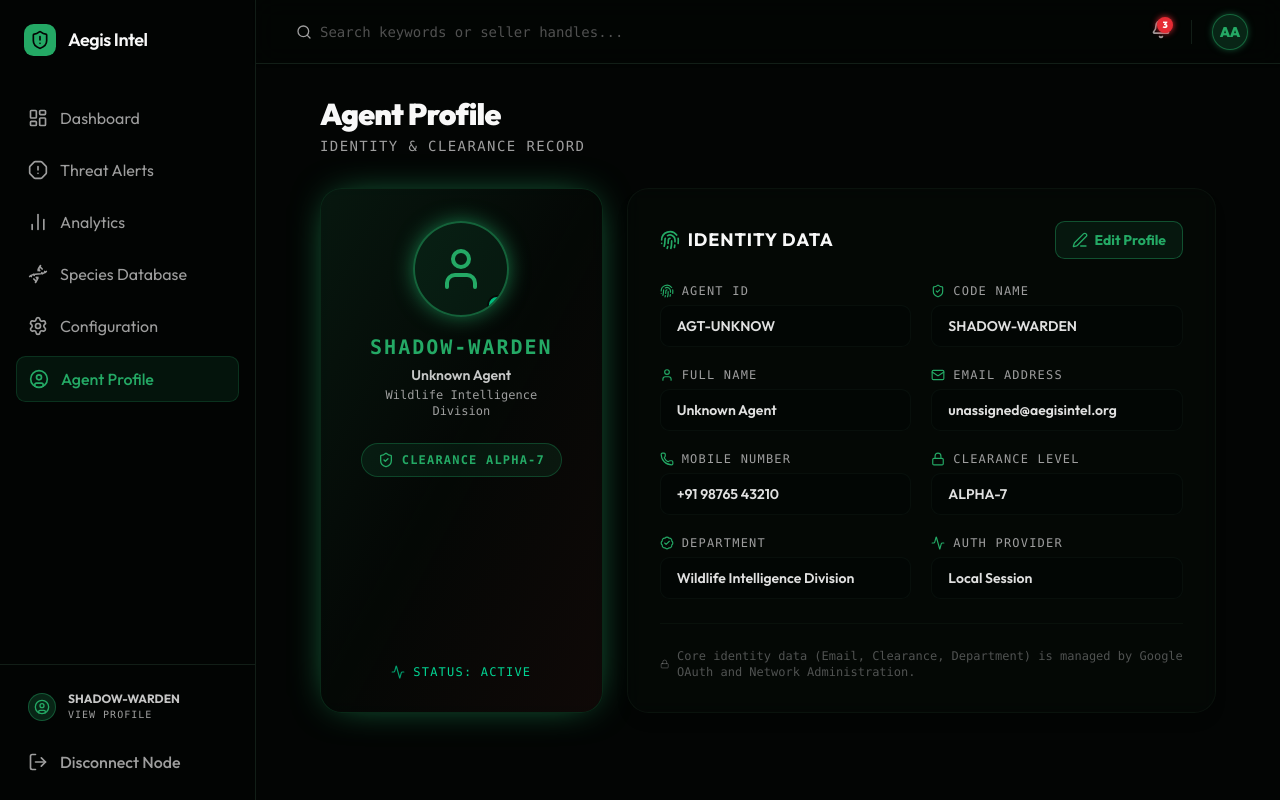
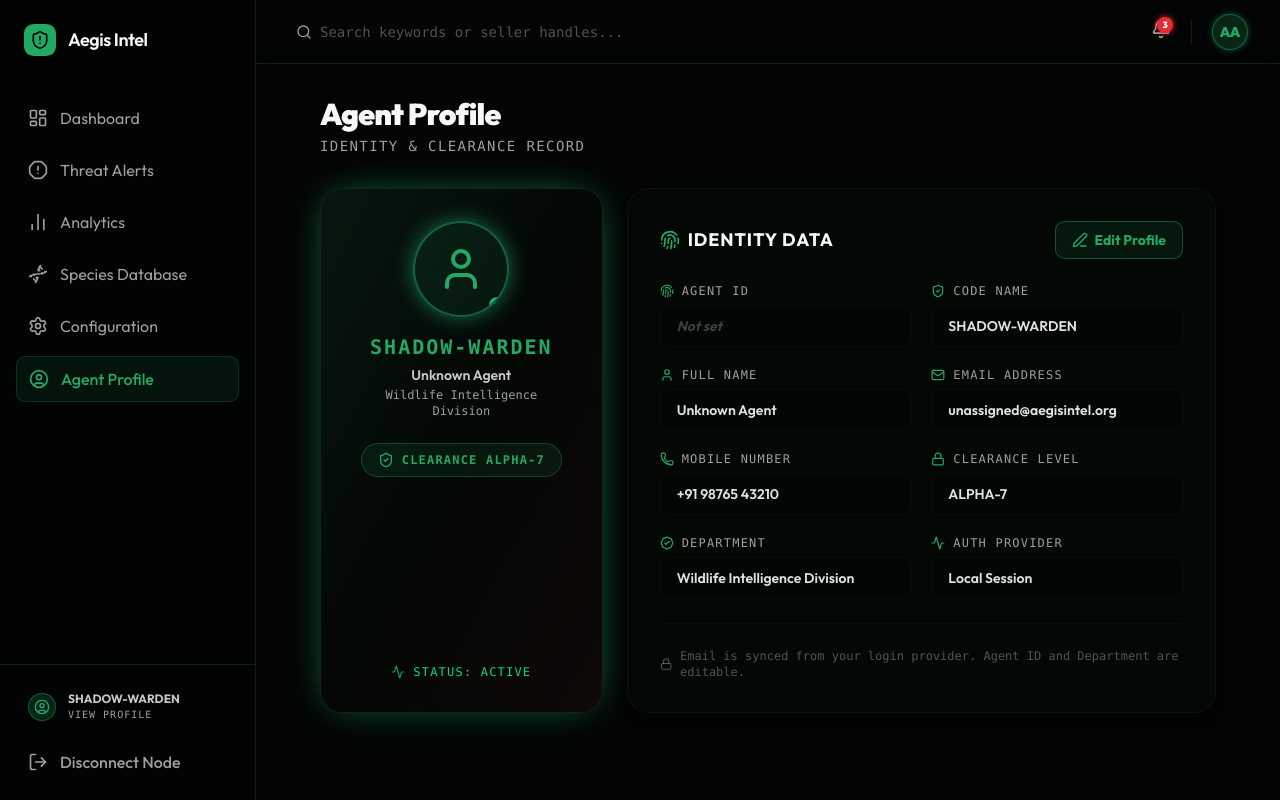
Before and after one commit to shteypandey28-hue/Aegis-Intel, a Next.js app: page /profile in a window 1280 px wide. Built offline with nearby package versions, Linux system fonts and the light colour scheme.

Commit message:
Profile: auto-sync login name/email, editable Agent ID, department dropdown

```diff
--- a/src/app/(dashboard)/profile/ProfileClient.tsx
+++ b/src/app/(dashboard)/profile/ProfileClient.tsx
@@ -1,10 +1,10 @@
 'use client'
 
-import React, { useState } from 'react'
+import React, { useState, useEffect } from 'react'
 import { motion } from 'framer-motion'
 import {
   User, Mail, Phone, ShieldCheck, Edit3, Save, X,
-  BadgeCheck, Lock, Fingerprint, Activity
+  BadgeCheck, Lock, Fingerprint, Activity, ChevronDown
 } from 'lucide-react'
 import { useSession } from '@/lib/useSession'
 
@@ -17,6 +17,17 @@ type SessionUser = {
   loginAt?: string
 } | null
 
+const DEPARTMENTS = [
+  'Wildlife Intelligence Division',
+  'Field Operations Unit',
+  'Cyber Surveillance Division',
+  'Marine Conservation Unit',
+  'Forest & Habitat Division',
+  'Legal & Compliance',
+  'International Liaison Office',
+  'Data Analytics Wing',
+]
+
 function ProfileField({
   icon: Icon,
   label,
@@ -24,6 +35,7 @@ function ProfileField({
   editable,
   onChange,
   inputType = 'text',
+  placeholder,
 }: {
   icon: React.ComponentType<{ className?: string }>
   label: string
@@ -31,6 +43,7 @@ function ProfileField({
   editable: boolean
   onChange?: (v: string) => void
   inputType?: string
+  placeholder?: string
 }) {
   return (
     <div className="flex flex-col gap-1.5">
@@ -42,12 +55,88 @@ function ProfileField({
         <input
           type={inputType}
           value={value}
+          placeholder={placeholder}
           onChange={(e) => onChange?.(e.target.value)}
-          className="bg-background/60 border border-primary/40 rounded-md px-4 py-2.5 text-sm font-semibold outline-none focus:border-primary focus:ring-1 focus:ring-primary transition-all"
+          className="bg-background/60 border border-primary/40 rounded-md px-4 py-2.5 text-sm font-semibold outline-none focus:border-primary focus:ring-1 focus:ring-primary transition-all placeholder:text-muted-foreground/40"
         />
       ) : (
         <div className="px-4 py-2.5 bg-background/30 border border-border/40 rounded-md text-sm font-semibold text-foreground/90">
+          {value || <span className="text-muted-foreground/40 italic">Not set</span>}
+        </div>
+      )}
+    </div>
+  )
+}
+
+function DepartmentSelect({
+  value,
+  editable,
+  onChange,
+}: {
+  value: string
+  editable: boolean
+  onChange?: (v: string) => void
+}) {
+  const [custom, setCustom] = useState(false)
+
+  if (!editable) {
+    return (
+      <div className="flex flex-col gap-1.5">
+        <label className="text-xs font-mono uppercase tracking-widest text-muted-foreground flex items-center gap-2">
+          <BadgeCheck className="w-3.5 h-3.5 text-primary" />
+          Department
+        </label>
+        <div className="px-4 py-2.5 bg-background/30 border border-border/40 rounded-md text-sm font-semibold text-foreground/90">
           {value}
+        </div>
+      </div>
+    )
+  }
+
+  return (
+    <div className="flex flex-col gap-1.5">
+      <label className="text-xs font-mono uppercase tracking-widest text-muted-foreground flex items-center gap-2">
+        <BadgeCheck className="w-3.5 h-3.5 text-primary" />
+        Department
+      </label>
+      {custom ? (
+        <div className="flex gap-2">
+          <input
+            type="text"
+            value={value}
+            placeholder="Enter department name..."
+            onChange={(e) => onChange?.(e.target.value)}
+            className="flex-1 bg-background/60 border border-primary/40 rounded-md px-4 py-2.5 text-sm font-semibold outline-none focus:border-primary focus:ring-1 focus:ring-primary transition-all placeholder:text-muted-foreground/40"
+          />
+          <button
+            onClick={() => setCustom(false)}
+            className="px-3 py-2 rounded-md border border-border text-xs font-bold text-muted-foreground hover:bg-sidebar transition-colors"
+          >
+            List
+          </button>
+        </div>
+      ) : (
+        <div className="flex gap-2">
+          <div className="relative flex-1">
+            <select
+              value={DEPARTMENTS.includes(value) ? value : ''}
+              onChange={(e) => {
+                if (e.target.value === '__custom__') {
+                  setCustom(true)
+                  onChange?.('')
+                } else {
+                  onChange?.(e.target.value)
+                }
+              }}
+              className="w-full appearance-none bg-background/60 border border-primary/40 rounded-md px-4 py-2.5 text-sm font-semibold outline-none focus:border-primary focus:ring-1 focus:ring-primary transition-all cursor-pointer"
+            >
+              {DEPARTMENTS.map((d) => (
+                <option key={d} value={d}>{d}</option>
+              ))}
+              <option value="__custom__">✏️ Enter custom...</option>
+            </select>
+            <ChevronDown className="absolute right-3 top-1/2 -translate-y-1/2 w-4 h-4 text-muted-foreground pointer-events-none" />
+          </div>
         </div>
       )}
     </div>
@@ -58,27 +147,41 @@ export default function ProfileClient({ user: userProp }: { user: SessionUser })
   const session = useSession()
   const user = session || userProp
 
-  // Generate a stable agent ID from user's ID or email
-  const agentId = user?.id
-    ? 'AGT-' + user.id.slice(-6).toUpperCase()
-    : 'AGT-' + (user?.email || 'unknown').split('@')[0].replace(/[^a-zA-Z0-9]/g, '').slice(0, 6).toUpperCase()
-
-  const INITIAL_PROFILE = {
-    codeName: user?.name ? user.name.split(' ')[0].toUpperCase() + '-AGENT' : 'SHADOW-WARDEN',
-    name: user?.name || 'Unknown Agent',
-    email: user?.email || 'unassigned@aegisintel.org',
+  const buildProfile = (u: SessionUser) => {
+    const agentId = u?.id
+      ? 'AGT ' + u.id.slice(-6).toUpperCase()
+      : ''
+    return {
+      codeName: u?.name ? u.name.split(' ')[0].toUpperCase() + '-AGENT' : 'SHADOW-WARDEN',
+      name: u?.name || 'Unknown Agent',
+      email: u?.email || 'unassigned@aegisintel.org',
       mobile: '+91 98765 43210',
       agentId: agentId,
       clearanceLevel: 'ALPHA-7',
       department: 'Wildlife Intelligence Division',
-    joinDate: user?.loginAt ? new Date(user.loginAt).toISOString().split('T')[0] : '2024-01-15',
+      joinDate: u?.loginAt ? new Date(u.loginAt).toISOString().split('T')[0] : '2024-01-15',
       status: 'ACTIVE',
-    provider: user?.provider === 'google' ? 'Google OAuth 2.0' : user?.provider === 'email' ? 'Email Auth' : 'Local Session',
+      provider: u?.provider === 'google' ? 'Google OAuth 2.0' : u?.provider === 'email' ? 'Email Auth' : 'Local Session',
+    }
   }
 
-  const [profile, setProfile] = useState(INITIAL_PROFILE)
+  const [profile, setProfile] = useState(buildProfile(user))
   const [editing, setEditing] = useState(false)
   const [saved, setSaved] = useState(false)
+
+  // Sync profile when session loads (async cookie read)
+  useEffect(() => {
+    if (user) {
+      setProfile((prev) => ({
+        ...prev,
+        name: user.name || prev.name,
+        email: user.email || prev.email,
+        codeName: user.name ? user.name.split(' ')[0].toUpperCase() + '-AGENT' : prev.codeName,
+        agentId: prev.agentId || (user.id ? 'AGT ' + user.id.slice(-6).toUpperCase() : prev.agentId),
+        provider: user.provider === 'google' ? 'Google OAuth 2.0' : user.provider === 'email' ? 'Email Auth' : prev.provider,
+      }))
+    }
+  }, [user])
 
   const handleSave = () => {
     setEditing(false)
@@ -87,11 +190,11 @@ export default function ProfileClient({ user: userProp }: { user: SessionUser })
   }
 
   const handleCancel = () => {
-    setProfile(INITIAL_PROFILE)
+    setProfile(buildProfile(user))
     setEditing(false)
   }
 
-  const update = (field: keyof typeof INITIAL_PROFILE) => (val: string) =>
+  const update = (field: string) => (val: string) =>
     setProfile((prev) => ({ ...prev, [field]: val }))
 
   return (
@@ -112,7 +215,6 @@ export default function ProfileClient({ user: userProp }: { user: SessionUser })
           transition={{ duration: 0.5 }}
           className="col-span-1 relative rounded-2xl border border-primary/20 bg-card/60 backdrop-blur-sm overflow-hidden shadow-[0_0_40px_-15px_var(--color-primary)] flex flex-col items-center p-8 gap-4"
         >
-          {/* Background glow */}
           <div className="absolute inset-0 bg-gradient-to-br from-primary/10 via-transparent to-destructive/5 pointer-events-none" />
 
           {/* Avatar */}
@@ -125,13 +227,16 @@ export default function ProfileClient({ user: userProp }: { user: SessionUser })
             <span className="absolute bottom-0 right-0 w-5 h-5 rounded-full bg-emerald-500 border-2 border-card" />
           </div>
 
-          {/* Code Name */}
+          {/* Code Name & Info */}
           <div className="relative z-10 text-center">
             <div className="font-black text-xl tracking-widest text-primary font-mono uppercase">
               {profile.codeName}
             </div>
             <div className="text-sm text-foreground/80 font-semibold mt-1">{profile.name}</div>
             <div className="text-xs text-muted-foreground font-mono mt-0.5">{profile.department}</div>
+            {profile.agentId && (
+              <div className="text-[10px] text-primary/60 font-mono mt-1 tracking-widest">{profile.agentId}</div>
+            )}
           </div>
 
           {/* Clearance Badge */}
@@ -166,24 +271,15 @@ export default function ProfileClient({ user: userProp }: { user: SessionUser })
             <div className="flex gap-2">
               {editing ? (
                 <>
-                  <button
-                    onClick={handleCancel}
-                    className="flex items-center gap-1.5 px-4 py-2 rounded-md border border-border text-sm font-bold text-muted-foreground hover:bg-sidebar hover:text-foreground transition-colors"
-                  >
+                  <button onClick={handleCancel} className="flex items-center gap-1.5 px-4 py-2 rounded-md border border-border text-sm font-bold text-muted-foreground hover:bg-sidebar hover:text-foreground transition-colors">
                     <X className="w-4 h-4" /> Cancel
                   </button>
-                  <button
-                    onClick={handleSave}
-                    className="flex items-center gap-1.5 px-4 py-2 rounded-md bg-primary text-primary-foreground text-sm font-bold hover:bg-primary/90 transition-colors shadow-[0_0_15px_-3px_var(--color-primary)]"
-                  >
+                  <button onClick={handleSave} className="flex items-center gap-1.5 px-4 py-2 rounded-md bg-primary text-primary-foreground text-sm font-bold hover:bg-primary/90 transition-colors shadow-[0_0_15px_-3px_var(--color-primary)]">
                     <Save className="w-4 h-4" /> Save Changes
                   </button>
                 </>
               ) : (
-                <button
-                  onClick={() => setEditing(true)}
-                  className="flex items-center gap-1.5 px-4 py-2 rounded-md border border-primary/40 bg-primary/10 text-primary text-sm font-bold hover:bg-primary/20 transition-colors"
-                >
+                <button onClick={() => setEditing(true)} className="flex items-center gap-1.5 px-4 py-2 rounded-md border border-primary/40 bg-primary/10 text-primary text-sm font-bold hover:bg-primary/20 transition-colors">
                   <Edit3 className="w-4 h-4" /> Edit Profile
                 </button>
               )}
@@ -202,13 +298,17 @@ export default function ProfileClient({ user: userProp }: { user: SessionUser })
               icon={Fingerprint}
               label="Agent ID"
               value={profile.agentId}
-              editable={false}
+              editable={editing}
+              onChange={update('agentId')}
+              placeholder="AGT 001234"
             />
             <ProfileField
               icon={ShieldCheck}
               label="Code Name"
               value={profile.codeName}
-              editable={false}
+              editable={editing}
+              onChange={update('codeName')}
+              placeholder="SHADOW-WARDEN"
             />
             <ProfileField
               icon={User}
@@ -231,6 +331,7 @@ export default function ProfileClient({ user: userProp }: { user: SessionUser })
               editable={editing}
               onChange={update('mobile')}
               inputType="tel"
+              placeholder="+91 00000 00000"
             />
             <ProfileField
               icon={Lock}
@@ -238,11 +339,10 @@ export default function ProfileClient({ user: userProp }: { user: SessionUser })
               value={profile.clearanceLevel}
               editable={false}
             />
-            <ProfileField
-              icon={BadgeCheck}
-              label="Department"
+            <DepartmentSelect
               value={profile.department}
-              editable={false}
+              editable={editing}
+              onChange={update('department')}
             />
             <ProfileField
               icon={Activity}
@@ -254,7 +354,7 @@ export default function ProfileClient({ user: userProp }: { user: SessionUser })
 
           <div className="mt-6 pt-6 border-t border-border/40 flex items-center gap-2 text-xs font-mono text-muted-foreground/50">
             <Lock className="w-3.5 h-3.5" />
-            Core identity data (Email, Clearance, Department) is managed by Google OAuth and Network Administration.
+            Email is synced from your login provider. Agent ID and Department are editable.
           </div>
         </motion.div>
       </div>
```
Lines whose indentation alone changed are shown as unchanged.
